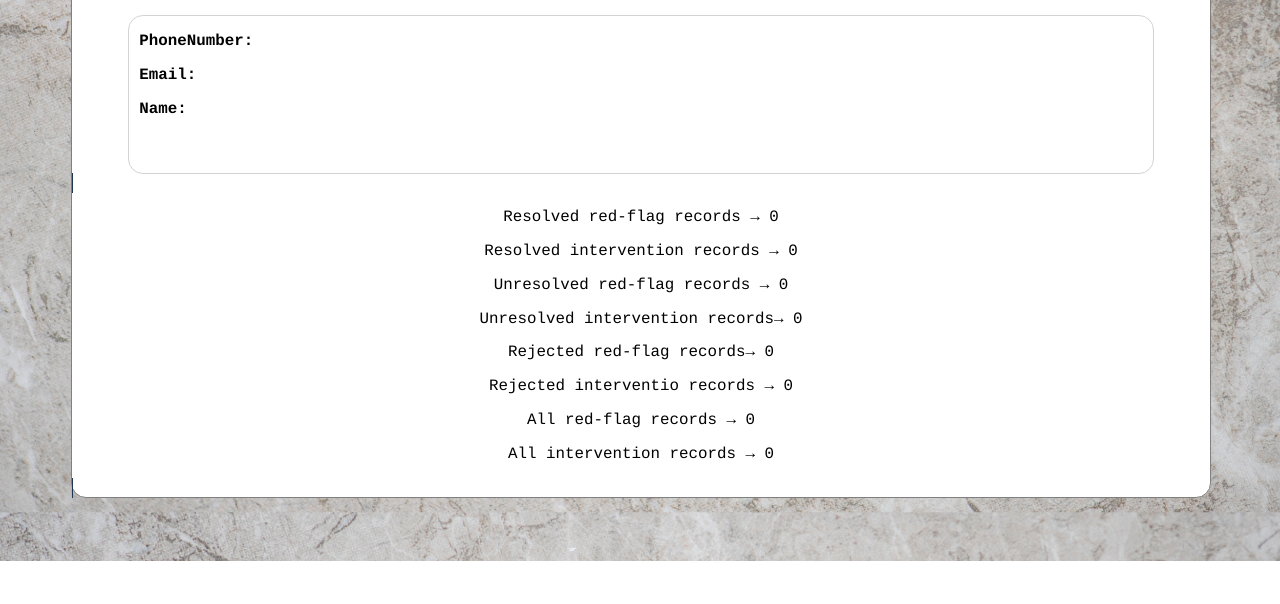
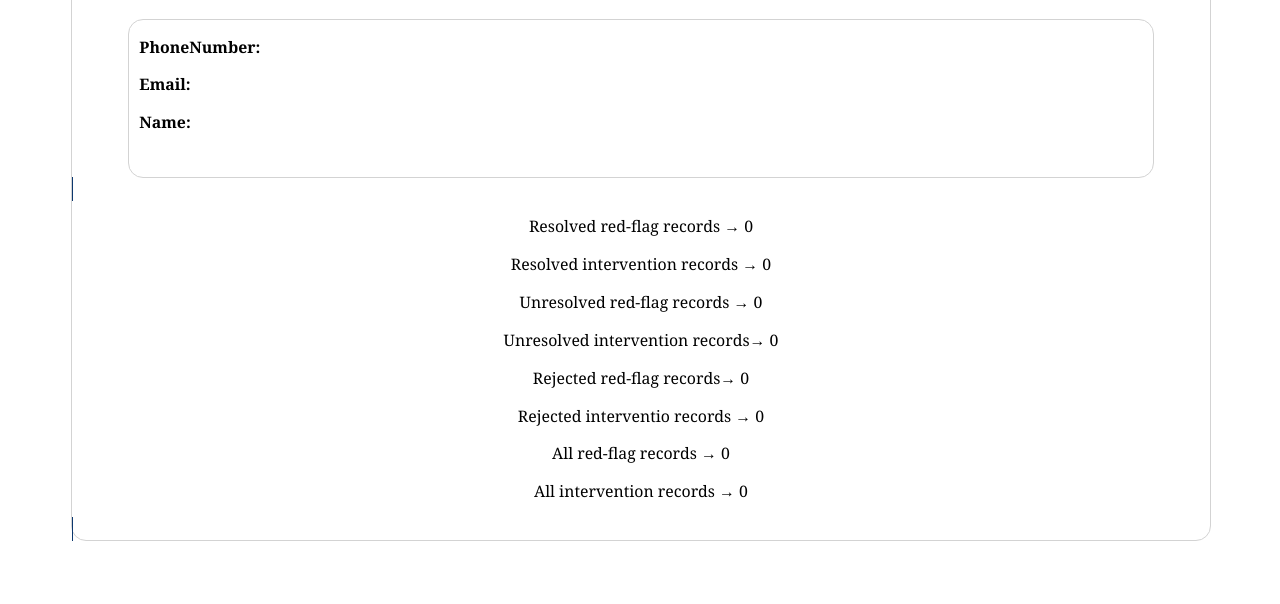
Before and after one commit to halimyusuf/UI-templates, a plain HTML site: page UI/profile.html in a window 1280 px wide. Shown: the part 379-983 px from the top of the page. Before the commit the page ends 940 px from the top, so only its background shows below. Drawn offline with Linux system fonts and the light colour scheme.

Commit message:
Add files via upload

```diff
--- a/UI/style.css
+++ b/UI/style.css
@@ -1,7 +1,6 @@
 
 body {
-	font-family: courier;
-	background-image:url("background-canvas-close-up-1020320.jpg");
+	font-family: georgia;
 	background-size: 100%;
 	font-size: 110%;
 }
@@ -130,7 +129,7 @@ input[type="button"]:visited , button:visited {
 
 
 .aboutuser{
-	border:1px solid grey;
+	border:1px solid lightgrey;
 	background-color: white;
 	width:90%;
 	font-size: 0.9em;
```
